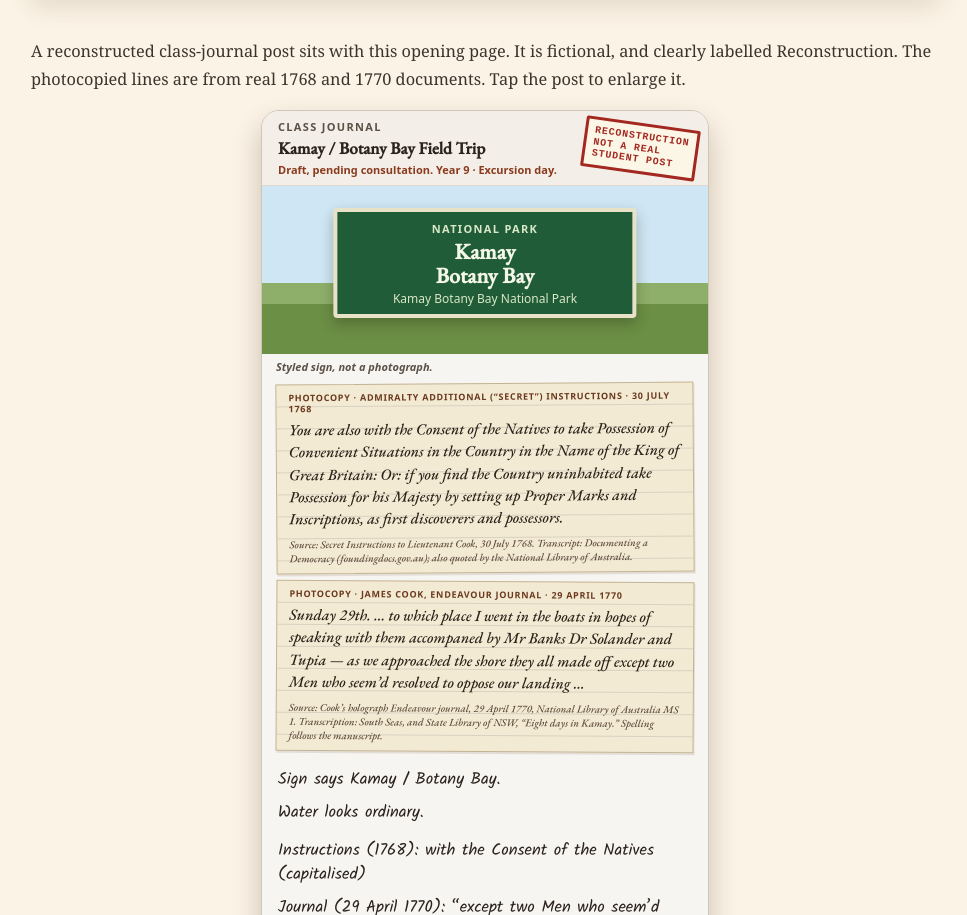
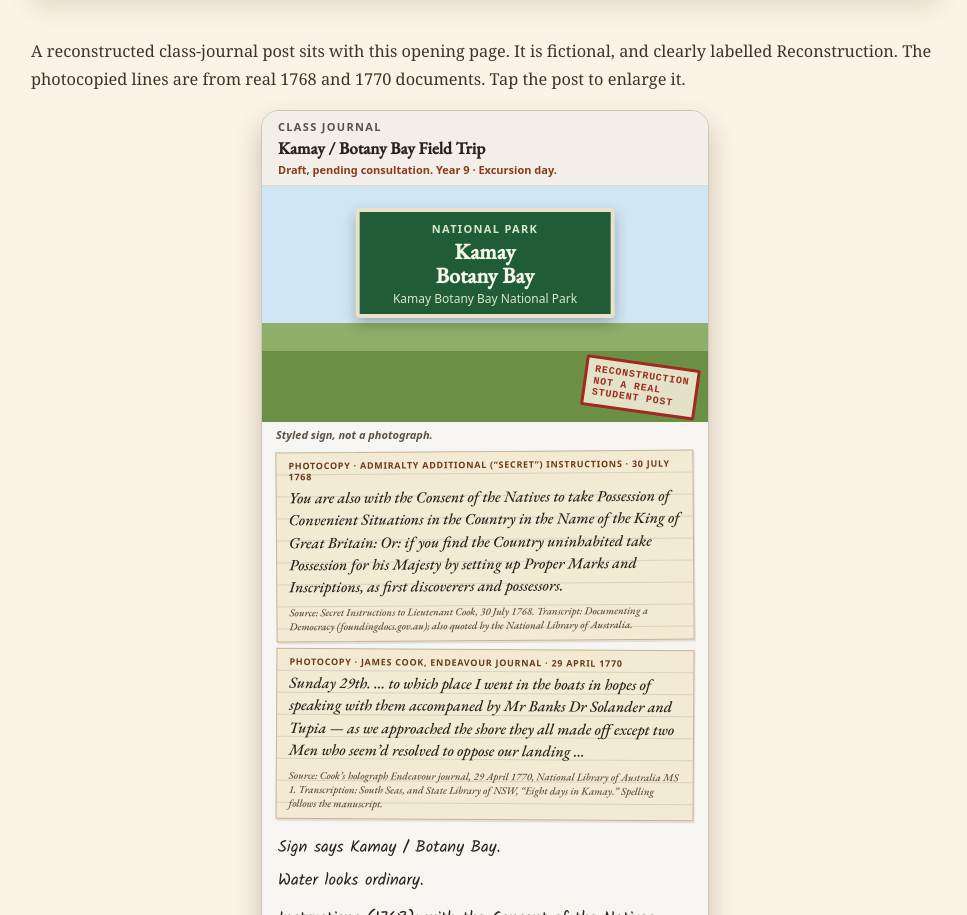
Before and after one commit to RobMac10/cook-case, a plain HTML site: page index.html in a window 1280 px wide. Shown: the part 1492-2407 px from the top of the page, without its empty margins (155-1122 px from the left). Drawn offline with Linux system fonts and the light colour scheme.

Commit message:
Move the Reconstruction stamp off the class-journal subtitle.
The stamp now sits on the styled sign area, clear of the consultation line and of the sign wording.

```diff
--- a/assets/journal-post.css
+++ b/assets/journal-post.css
@@ -28,7 +28,7 @@ body.book-page{
   color:#1c1916;
 }
 .recon-stamp{
-  position:absolute;right:14px;top:54px;z-index:3;
+  position:absolute;right:10px;top:auto;bottom:10px;z-index:3;
   border:3px solid #a3281f;color:#a3281f;
   font:700 10px/1.15 ui-monospace,monospace;
   letter-spacing:.08em;text-transform:uppercase;
@@ -53,11 +53,11 @@ body.book-page{
 }
 .sign-block{
   margin:0;padding:0;background:linear-gradient(#cfe6f4 0 58%, #8eaf6a 58% 70%, #6b8f45 70% 100%);
-  min-height:168px;position:relative;
+  min-height:236px;position:relative;
 }
 .sign{
   position:absolute;left:50%;top:22px;transform:translateX(-50%);
-  width:68%;background:#215c38;color:#f4f7e8;
+  width:58%;background:#215c38;color:#f4f7e8;
   border:4px solid #e8e2c8;border-radius:4px;
   box-shadow:0 6px 14px rgba(20,30,10,.28);
   text-align:center;padding:10px 12px 8px;
--- a/assets/style.css
+++ b/assets/style.css
@@ -279,7 +279,6 @@ body.lightbox-open{overflow:hidden}
 .journal-exhibit .lead-ex{font-size:1.02rem;margin:0 0 1em}
 body:not(.book-page) .book-label,body:not(.book-page) .book-kicker{display:none}
 body:not(.book-page) .post{width:100%;max-width:28rem;margin:0 auto}
-body:not(.book-page) .recon-stamp{top:12px;right:10px}
 .artefact-zoom{display:block;width:100%;margin:0;padding:0;border:0;background:none;cursor:zoom-in;text-align:left;color:inherit;font:inherit}
 .artefact-zoom:focus-visible{outline:3px solid #235e69;outline-offset:3px}
 @media (max-width:520px){
--- a/index.html
+++ b/index.html
@@ -67,13 +67,13 @@
       <p class="lead-ex">A reconstructed class-journal post sits with this opening page. It is fictional, and clearly labelled Reconstruction. The photocopied lines are from real 1768 and 1770 documents. Tap the post to enlarge it.</p>
       <button type="button" class="artefact-zoom" data-full="assets/artefacts/journal-post.jpg" aria-label="Enlarge the reconstructed class-journal post from the Kamay / Botany Bay field trip. Reconstruction, not a real student post.">
         <article class="post" aria-label="Reconstructed class-journal post">
-          <div class="recon-stamp">Reconstruction<br>not a real<br>student post</div>
           <header class="app-bar">
             <p class="app-name">Class journal</p>
             <h1 class="assign">Kamay / Botany Bay Field Trip</h1>
             <p class="draft">Draft, pending consultation. Year 9 · Excursion day.</p>
           </header>
           <figure class="sign-block" aria-label="Styled park sign, not a photograph">
+            <div class="recon-stamp">Reconstruction<br>not a real<br>student post</div>
             <div class="sign">
               <p class="park">National Park</p>
               <p class="title">Kamay<br>Botany Bay</p>
```
Also changed, not shown: assets/artefacts/journal-post.jpg.
